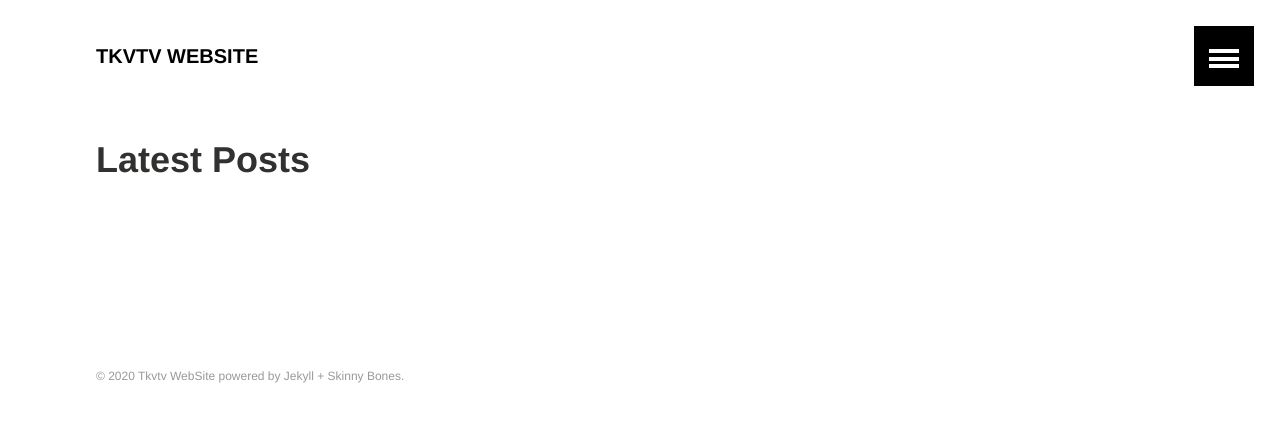
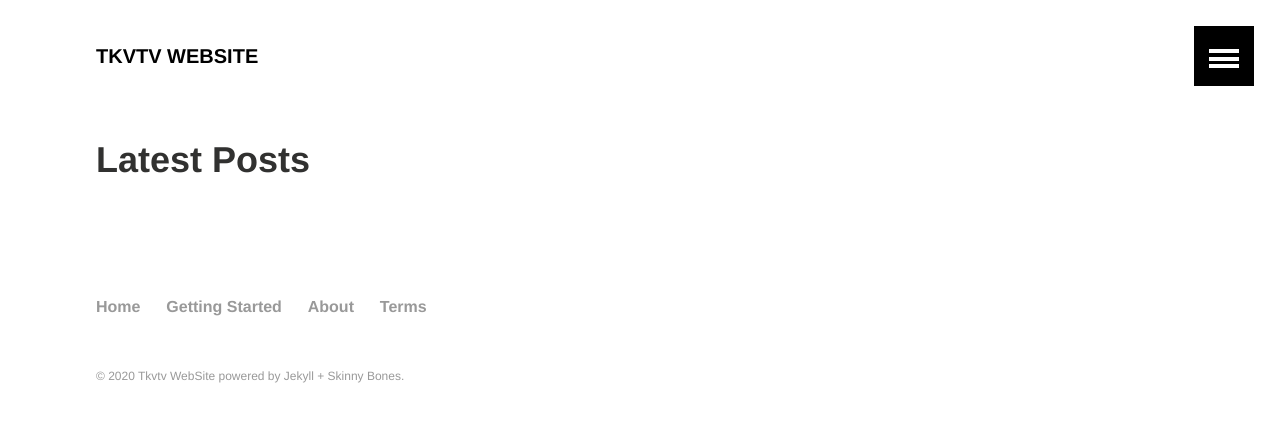
Before and after one commit to takagotch/o2370, a Jekyll site: the page built from index.html, in a window 1280 px wide. Shown: the top 422 px of the page. Built offline with Jekyll 4.4.1, drawn with Linux system fonts in a browser that asks for light colours.

Commit message:
Update footer.yml

```diff
--- a/_data/footer.yml
+++ b/_data/footer.yml
@@ -1,4 +1,13 @@
 # Footer navigation links
 
-- title:
+- title: Home
   url:
+
+- title: Getting Started
+  url:
+
+- title: About
+  url:
+
+- title: Terms
+  url:
```
